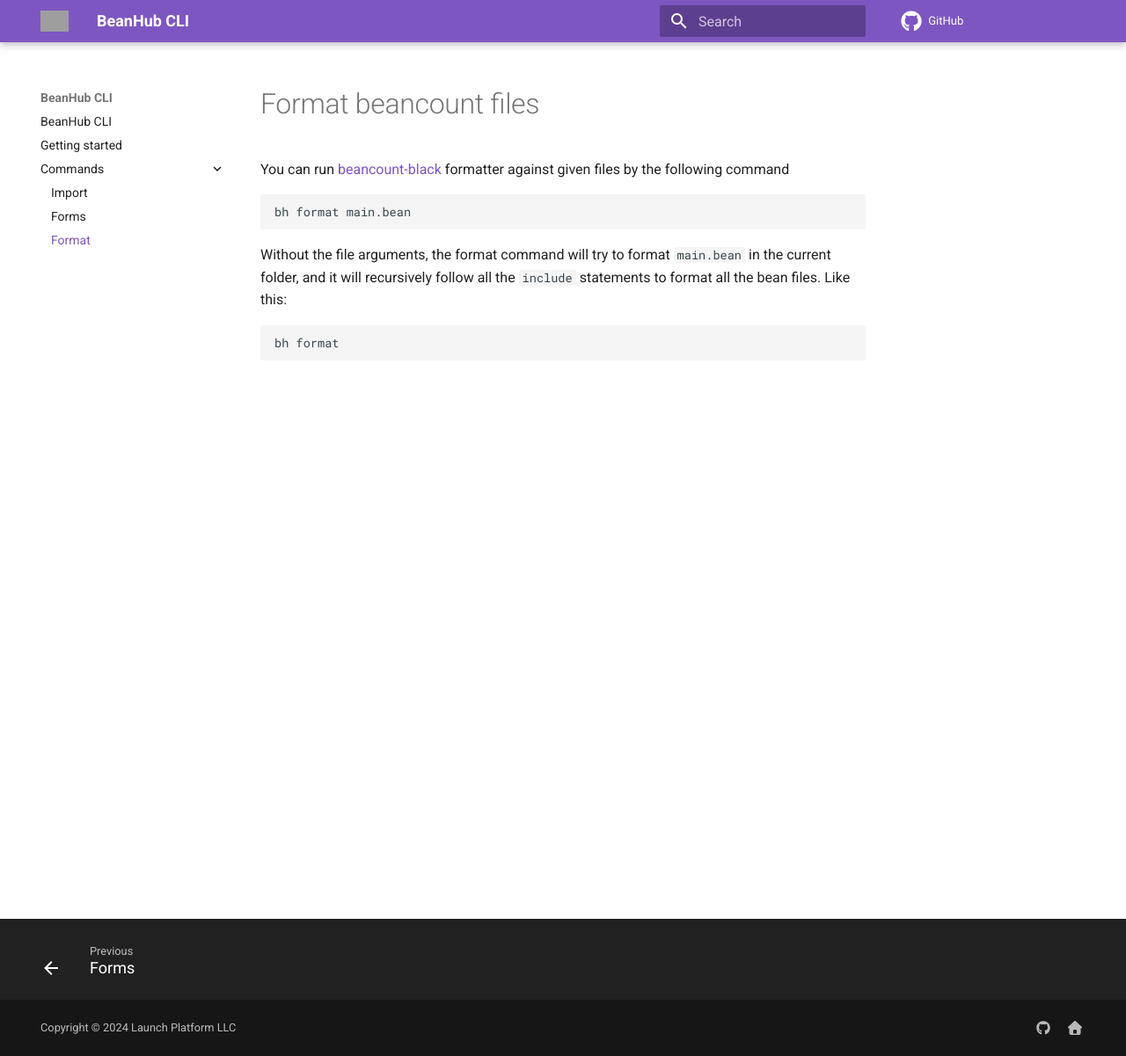
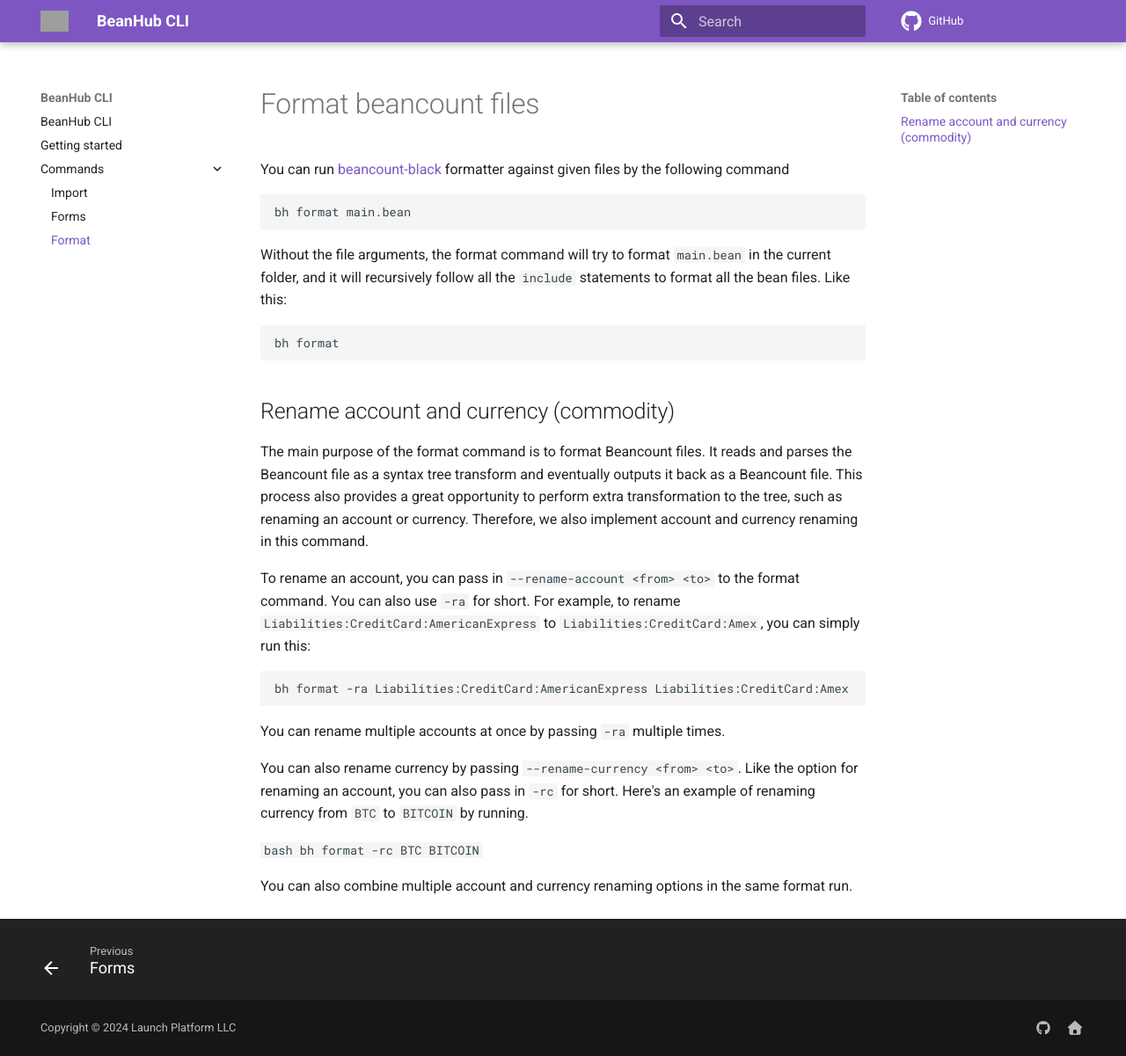
Before and after one commit to LaunchPlatform/beanhub-cli, an MkDocs documentation site: the page built from docs/docs/commands/format.md, in a window 1280 px wide and 1201 px high. Shown: the whole window at 88% size. Built offline with MkDocs 1.6.1 and Material for MkDocs 9.7.7, drawn with Linux system fonts in a browser that asks for light colours; comment, search, counter and statistics services are not loaded; grey boxes are pictures that could not be loaded.

Commit message:
Update doc

````diff
--- a/docs/docs/commands/format.md
+++ b/docs/docs/commands/format.md
@@ -12,3 +12,29 @@
 ```bash
 bh format
 ```
+
+## Rename account and currency (commodity)
+
+The main purpose of the format command is to format Beancount files.
+It reads and parses the Beancount file as a syntax tree transform and eventually outputs it back as a Beancount file.
+This process also provides a great opportunity to perform extra transformation to the tree, such as renaming an account or currency.
+Therefore, we also implement account and currency renaming in this command.
+
+To rename an account, you can pass in `--rename-account <from> <to>` to the format command. You can also use `-ra` for short.
+For example, to rename `Liabilities:CreditCard:AmericanExpress` to `Liabilities:CreditCard:Amex`, you can simply run this:
+
+```bash
+bh format -ra Liabilities:CreditCard:AmericanExpress Liabilities:CreditCard:Amex
+```
+
+You can rename multiple accounts at once by passing `-ra` multiple times.
+
+You can also rename currency by passing `--rename-currency <from> <to>`.
+Like the option for renaming an account, you can also pass in `-rc` for short.
+Here's an example of renaming currency from `BTC` to `BITCOIN` by running.
+
+ ```bash
+bh format -rc BTC BITCOIN
+```
+
+You can also combine multiple account and currency renaming options in the same format run.
````
